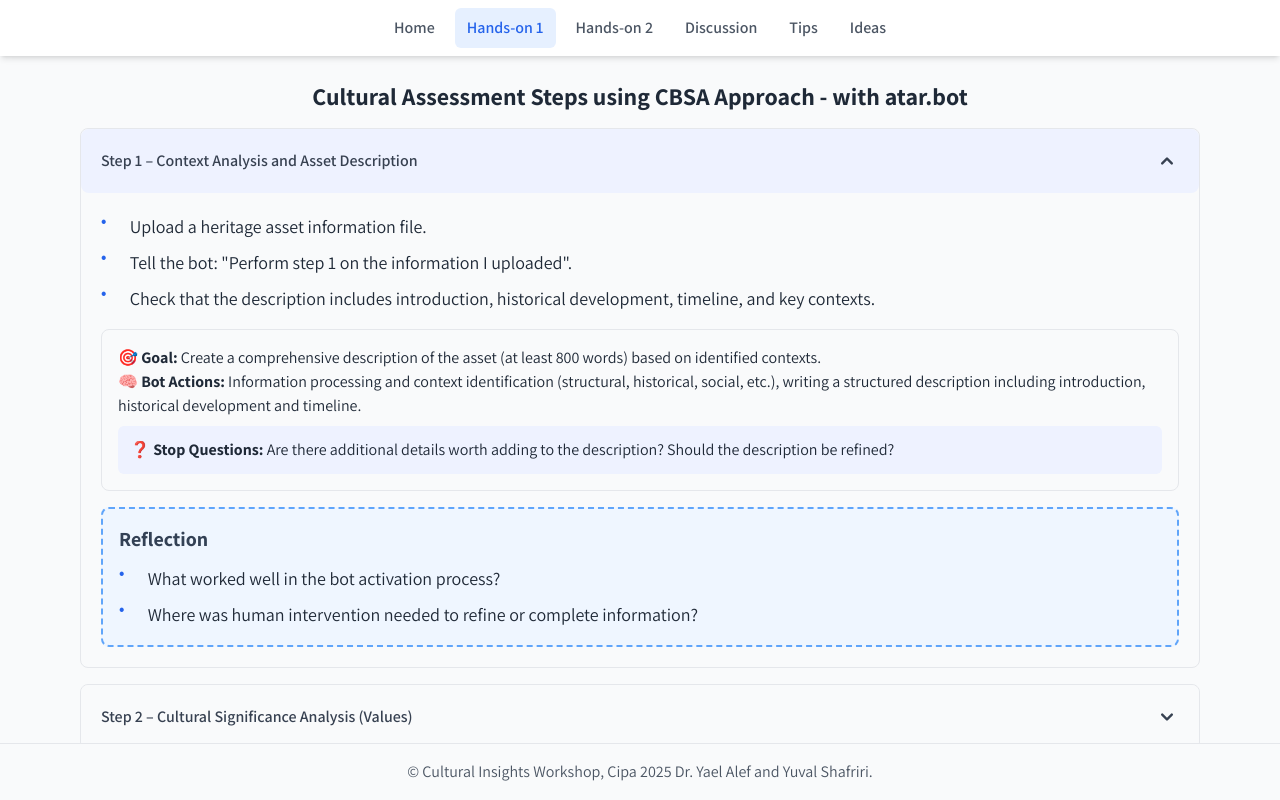
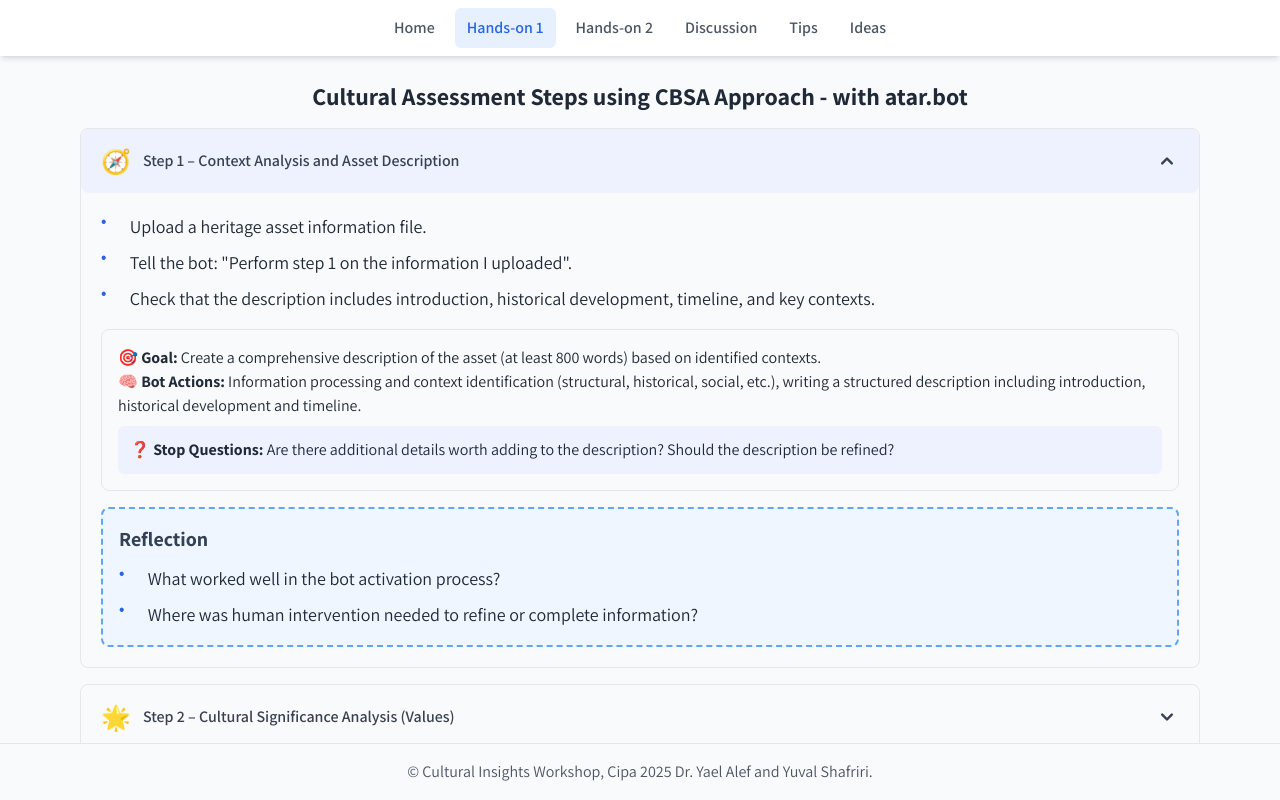
Before and after one commit to YuvalShafriri/atar.bot, a React (Vite) app: page / in a window 1280 px wide. Both pictures are taken after a click on the button "Hands-on 1". Shown: the top 800 px of the page. Built offline with nearby package versions, Linux system fonts and the light colour scheme.

Commit message:
chore: snapshot — english-1.2

```diff
--- a/src/App.tsx
+++ b/src/App.tsx
@@ -281,6 +281,7 @@ const ExperiencePageEn: React.FC = () => {
 
   const experienceStepsEn = [
     {
+      icon: '🧭',
       title: "Step 1 – Context Analysis and Asset Description",
       practical: [
         "Upload a heritage asset information file.",
@@ -296,6 +297,7 @@ const ExperiencePageEn: React.FC = () => {
       ]
     },
     {
+      icon: '🌟',
       title: "Step 2 – Cultural Significance Analysis (Values)",
       practical: [
         "Request: Continue to step 2",
@@ -311,6 +313,7 @@ const ExperiencePageEn: React.FC = () => {
       ]
     },
     {
+      icon: '🔎',
       title: "Step 3 – Authenticity and Integrity Analysis",
       practical: [
         "Request: Continue to step 3",
@@ -326,6 +329,7 @@ const ExperiencePageEn: React.FC = () => {
       ]
     },
     {
+      icon: '⚖️',
       title: "Step 4 – Comparative Assessment",
       practical: [
         "Request: Continue to step 4",
@@ -340,6 +344,7 @@ const ExperiencePageEn: React.FC = () => {
       ]
     },
     {
+      icon: '✍️',
       title: "Step 5 – Cultural Significance Statement Formulation",
       practical: [
         "Write: Continue to step 5",
@@ -366,7 +371,10 @@ const ExperiencePageEn: React.FC = () => {
             className={`w-full flex items-center justify-between p-5 font-semibold text-left text-gray-700 bg-gray-50 hover:bg-gray-100 rounded-lg transition-colors ${openIdx === idx ? 'bg-indigo-50' : ''}`}
             onClick={() => setOpenIdx(openIdx === idx ? null : idx)}
           >
-                        <span>{step.title}</span>
+            <div className="flex items-center gap-3">
+              <span className="text-2xl leading-none" aria-hidden>{step.icon}</span>
+              <span className="text-base">{step.title}</span>
+            </div>
             <svg className={`w-6 h-6 shrink-0 transform transition-transform ${openIdx === idx ? 'rotate-180' : ''}`} fill="currentColor" viewBox="0 0 20 20">
               <path fillRule="evenodd" d="M5.293 7.293a1 1 0 011.414 0L10 10.586l3.293-3.293a1 1 0 111.414 1.414l-4 4a1 1 0 01-1.414 0l-4-4a1 1 0 010-1.414z" clipRule="evenodd"></path>
             </svg>
```
Lines whose indentation alone changed are shown as unchanged.
